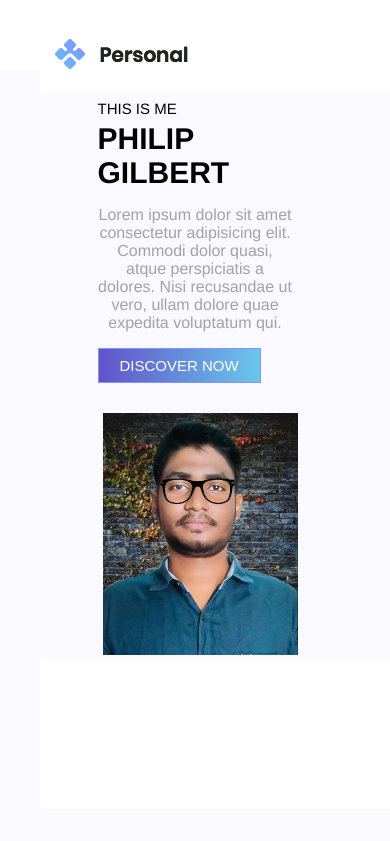
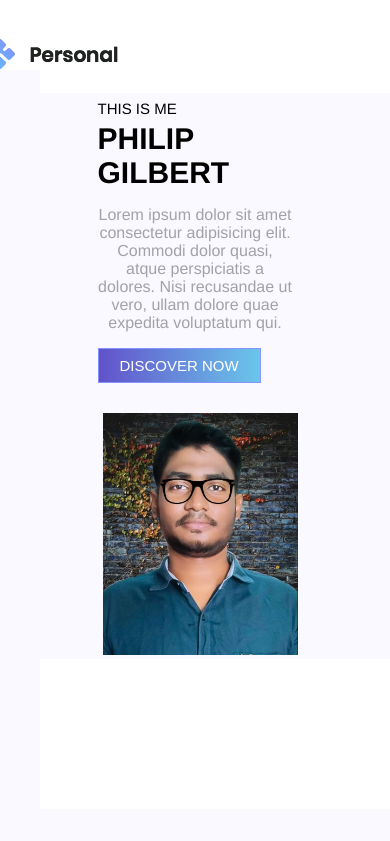
Before and after one commit to md-sakib11/project-2, a plain HTML site: page index.html in a window 390 px wide. Shown: the top 841 px of the page. Drawn offline with Linux system fonts and the light colour scheme.

Commit message:
Update new.css

```diff
--- a/new.css
+++ b/new.css
@@ -520,7 +520,7 @@ footer .f1 .f2 i:hover{
         height: auto;
     }
     header .logo{
-        margin-left: 35px;
+        margin-left:-35px;
         padding: 20px;
     }
     .checks{
```
